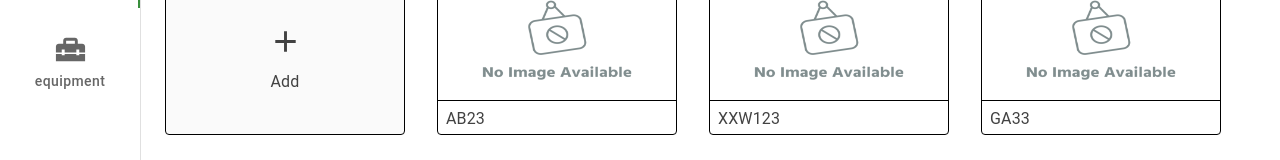
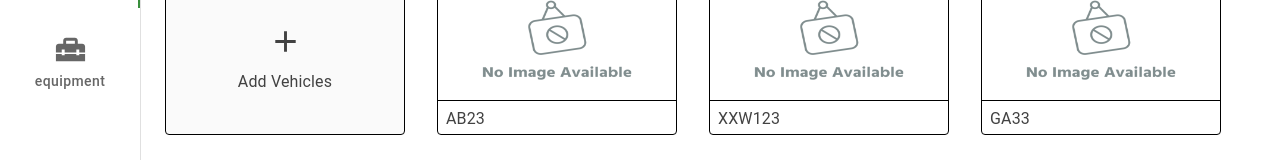
Before and after one commit to VasilisKalaitzis/vehicle-management, a React (Create React App) app: page / in a window 1280 px wide. Shown: the part 163-323 px from the top of the page. Built offline with nearby package versions, Linux system fonts and the light colour scheme.

Commit message:
chore(css): fix styling

```diff
--- a/src/components/common/tiles/ItemTileList.tsx
+++ b/src/components/common/tiles/ItemTileList.tsx
@@ -57,7 +57,7 @@ const ItemTileList = ({
         sx={{ height: `calc(100% - ${TOP_BAR_HEIGHT}px)` }}
       >
         <ActionTile
-          label="Add"
+          label={`Add ${title}`}
           icon={<Add fontSize="large" />}
           id="addButton"
           onClick={() => setDialogOpen(true)}
```
